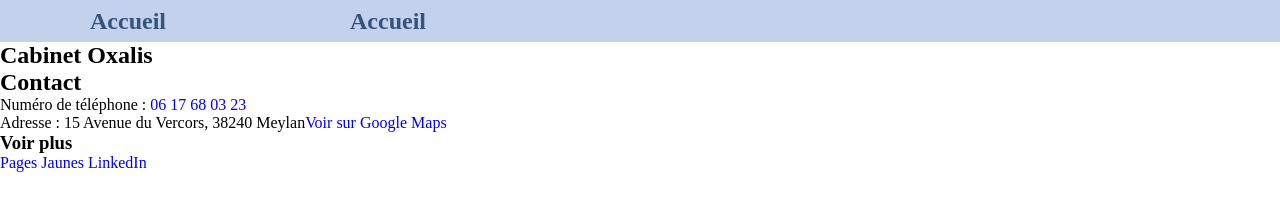
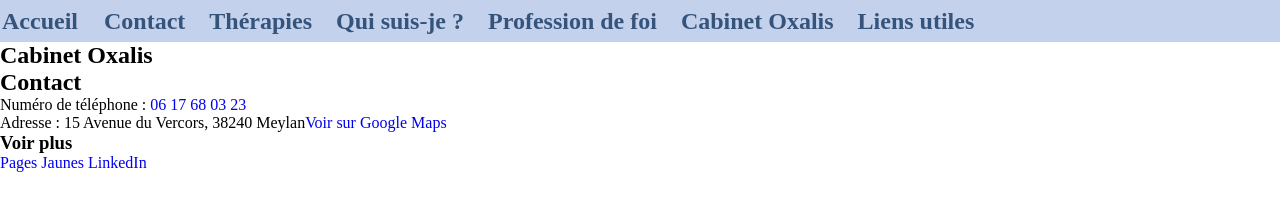
Before and after one commit to Senjia12/Oxalis, a plain HTML site: page index.html in a window 1280 px wide. Shown: the top 210 px of the page. Drawn offline with Linux system fonts and the light colour scheme.

Commit message:
rubriques

```diff
--- a/index.html
+++ b/index.html
@@ -14,7 +14,22 @@
                 <a href="#welcome-section">Accueil</a>
             </div>
             <div class="rubrique">
-                <a href="#welcome-section">Accueil</a>
+                <a href="#contact">Contact</a>
+            </div>
+            <div class="rubrique">
+                <a href="#therapy">Thérapies</a>
+            </div>
+            <div class="rubrique">
+                <a href="#about-me">Qui suis-je ?</a>
+            </div>
+            <div class="rubrique">
+                <a href="#chart">Profession de foi</a>
+            </div>
+            <div class="rubrique">
+                <a href="#oxalis">Cabinet Oxalis</a>
+            </div>
+            <div class="rubrique">
+                <a href="#links">Liens utiles</a>
             </div>
         </div>
     </header>
--- a/styles.css
+++ b/styles.css
@@ -27,7 +27,7 @@ body {
     display: inline-flex;
     flex-direction: row;
     min-width: 80px;
-    width: 20%;
+    padding-right: 20px;
     height: 100%;
     justify-content: space-evenly;
     align-items: center;
```
Also changed, not shown: 1 other file.
